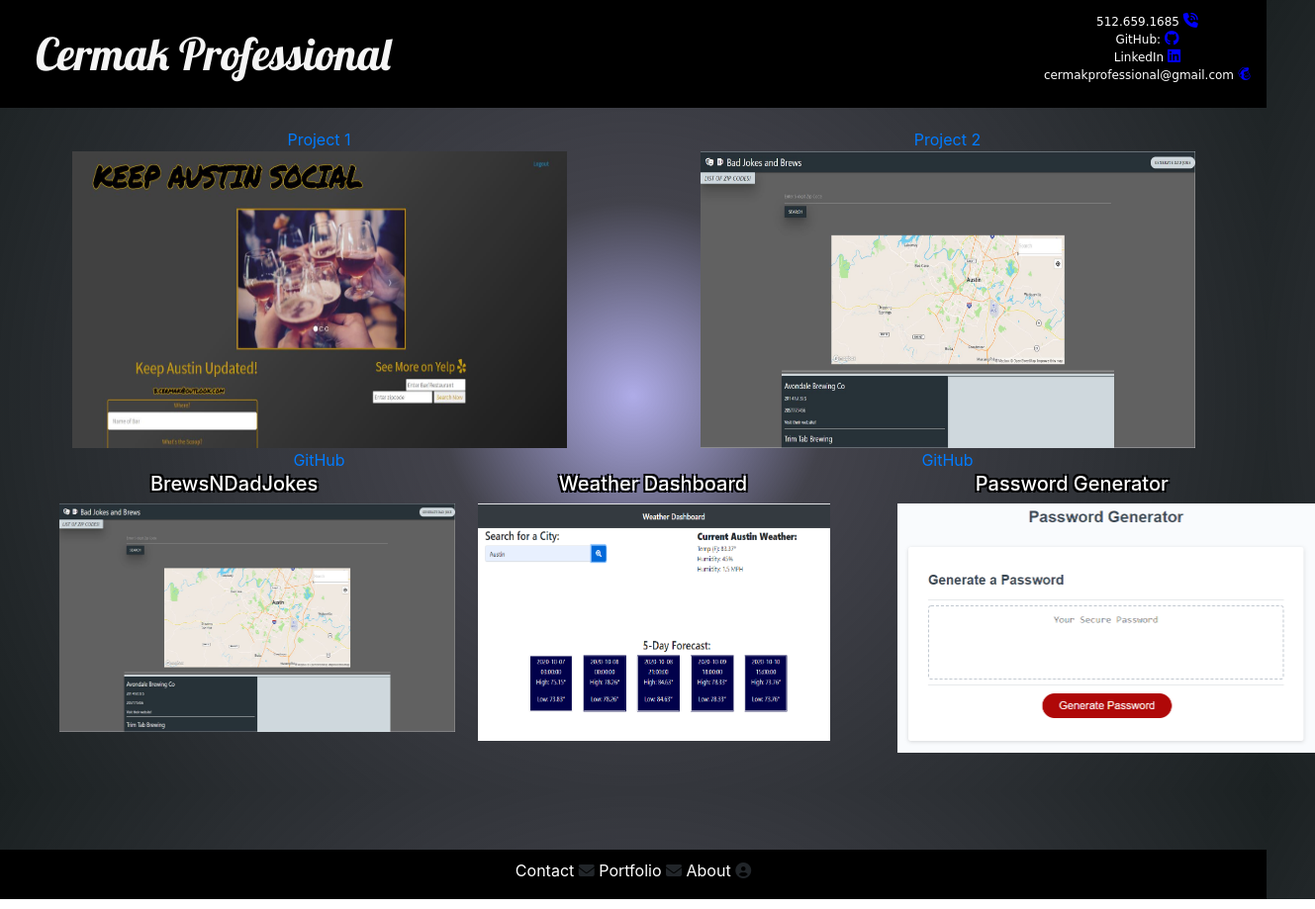
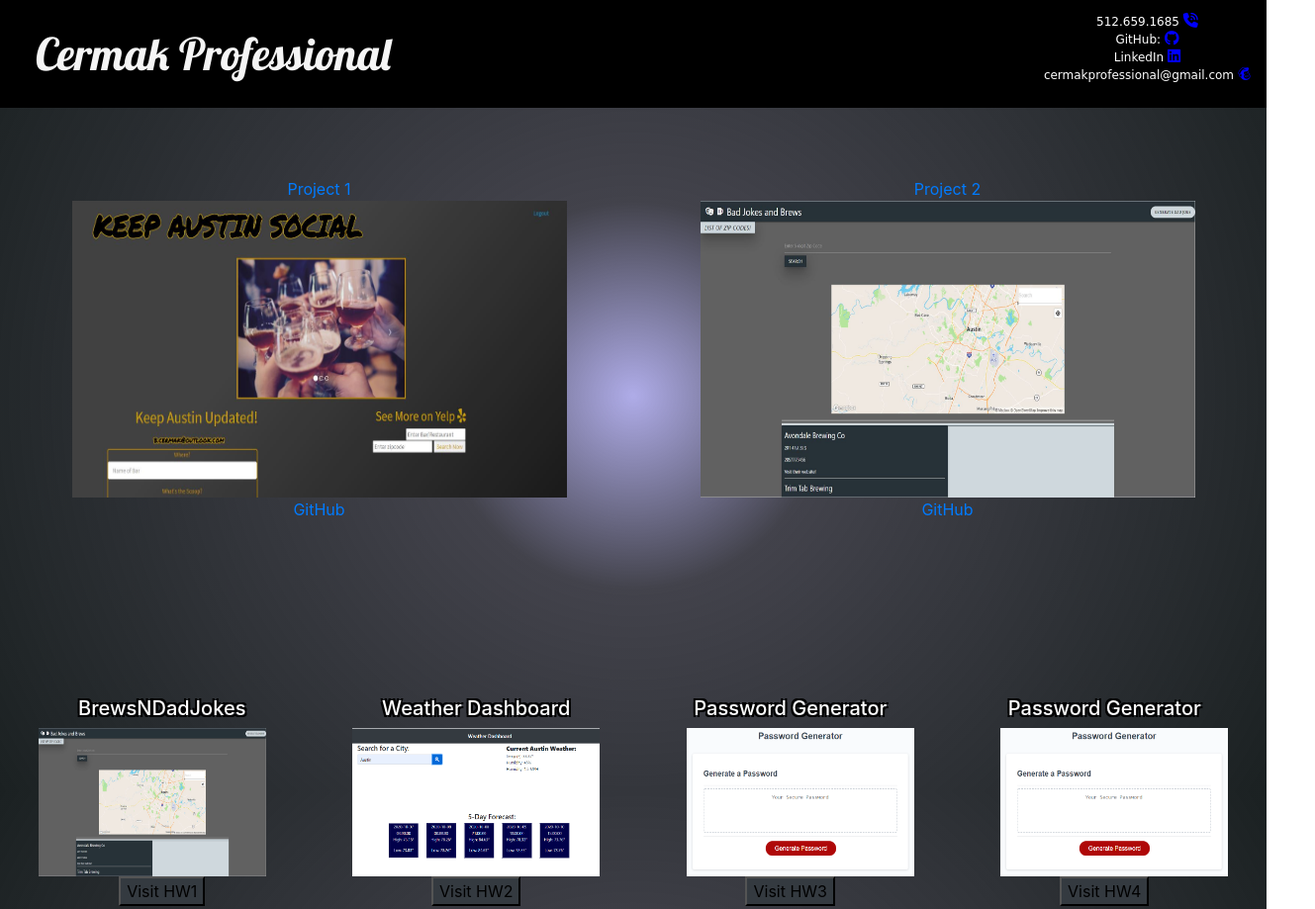
Before and after one commit to bcermak/Homework2, a website: page routes/public/portfolio.html in a window 1280 px wide. Shown: the top 919 px of the page at 99% size, 1329 px wide, since content can reach past the window. Drawn offline with nearby package versions, Linux system fonts and the light colour scheme.

Commit message:
continued development of portfolio - added new HW and buttons

```diff
--- a/css/style.css
+++ b/css/style.css
@@ -57,14 +57,7 @@ background-color: #343a40!important;
     padding-top: 10px;
     padding-bottom: 15px;
 }
-.portfolio {
-    font-weight: 600;
-    font-family: Verdana, Geneva, Tahoma, sans-serif;
-}
-.portfolio2 {
-    color: white;
 
-}
 .aboutMe {
     font-family: 'Barlow Condensed', sans-serif;
     color: white;
@@ -89,14 +82,9 @@ text-align: center;
     font-family: 'Goldman', cursive;
     text-shadow: -2px -2px 0 black, 2px -2px 0 black, -2px 2px 0 black, 2px 2px 0 black;
 }
-.projectA {
-
-}
-.projectB {
-
-}
-.projectC {
-
+.projects {
+    margin-top:50px;
+    margin-bottom: 50px;
 }
 
 .paragraph {
@@ -141,19 +129,6 @@ html, body {
     color: white;
 }
 
-.beers1 {
-    height: 230.5px;
-    width: 400px;
-}
-.weather1 {
-    height: 239.75px;
-    width: 355.25px;
-}
-
-.password1 {
-    height: 252px;
-    width: 422.5px;
-}
 .portfolio-header {
     margin-left: 20px;
     font-family: 'Lobster', cursive;
@@ -163,13 +138,14 @@ html, body {
 
 .resume {
     width: 100%;
-    height: 85%;
-    margin-right: 25%;
+    height: 90%;
+    padding-right: 30px;
 
 }
 
 .resumeBody {
     text-align: center;
+
 }
 
 .secondaryProject,
@@ -177,3 +153,16 @@ html, body {
 
     text-align: center;
 }
+.carousel {
+ margin: 0 auto;
+}
+
+.projectA,
+.projectB,
+.projectC,
+.projectD
+ {
+    text-align: center;
+    margin-top: 10%;
+    margin-bottom: 10%;
+}
--- /dev/null
+++ b/js/script.js
@@ -0,0 +1,5 @@
+let button = document.querySelector(".hwBtn1")
+
+button.addEventListener("click", function(){
+    console.log("FUCK")
+})
--- a/routes/public/portfolio.html
+++ b/routes/public/portfolio.html
@@ -10,6 +10,7 @@
     <link rel="stylesheet" href="https://cdn.jsdelivr.net/npm/bootstrap@4.5.3/dist/css/bootstrap.min.css" integrity="sha384-TX8t27EcRE3e/ihU7zmQxVncDAy5uIKz4rEkgIXeMed4M0jlfIDPvg6uqKI2xXr2" crossorigin="anonymous">
     <link rel="stylesheet" href="/css/style.css">
     <link href="https://fonts.googleapis.com/css2?family=Lobster&display=swap" rel="stylesheet">
+
 </head>
 
 <body>
@@ -28,7 +29,7 @@
 </nav>
 
 <div class="content">
-<div class="row">
+<div class="row projects">
   <div class="col-md-6 primaryProject">
     <a href = "https://enigmatic-brushlands-64346.herokuapp.com/"> Project 1 </a><br>
     <img src="/Assets/Images/primaryProject.JPG" style="height: 300px; width: 500px;"><br>
@@ -41,45 +42,47 @@
   </div>
 </div>
 
-<div class="row">
-  <div class="col-md-4">
-    <div class="projectA">
-      <ul class="project">
-        <div class="media-body">
-          <h5 class="projectTitle"><a class = "projectTitle" href= "https://bcermak.github.io/BrewsNDadJokes/"> BrewsNDadJokes </a></h5>
-        </div>
-        <img src="/Assets/brews_screenshot.JPG" alt="screenshot" class = "beers1">
-      </ul>
+
+<div class="row homeworks">
+  <div class="col-md-3 projectA">
+    <div class="media-body">
+      <h5 class="projectTitle"><a class = "projectTitle" href= "https://bcermak.github.io/BrewsNDadJokes/"> BrewsNDadJokes </a></h5>
     </div>
-
+    <img src="/Assets/brews_screenshot.JPG" alt="screenshot" style="height: 150px; width: 250px; padding-right: 20px;"><br>
+    <button class = "hwBtn1">Visit HW1</button>
   </div>
 
-  <div class="col-md-4">
-    <div class="projectB">
-      <ul class="projectB">
-        <div class="media-body">
-          <h5 class="projectTitle"><a class = "projectTitle" href= "https://bcermak.github.io/Weather-Dashboard/"> Weather Dashboard </a></h5>
-        </div>
-        <img src="/Assets/weather_screenshot.PNG" alt="screenshot" class = "weather1">
-      </ul>
+  <div class="col-md-3 projectB">
+    <div class="media-body">
+      <h5 class="projectTitle"><a class = "projectTitle" href= "https://bcermak.github.io/Weather-Dashboard/"> Weather Dashboard </a></h5>
     </div>
-
+    <img src="/Assets/weather_screenshot.PNG" alt="screenshot" style="height: 150px; width: 250px;"><br>
+    <button class = "hwBtn2">Visit HW2</button>
   </div>
 
-  <div class="col-md-4">
-    <div class="projectC">
-      <ul class="projectC">
-        <div class="media-body">
-          <h5 class="projectTitle"><a class = "projectTitle" href= "https://bcermak.github.io/PasswordGenerator/"> Password Generator </a></h5>
-        </div>
-        <img src="/Assets/03-javascript-homework-demo.png" class="password1" alt="soon">
-      </ul>
+  <div class="col-md-3 projectC">
+    <div class="media-body">
+      <h5 class="projectTitle"><a class = "projectTitle" href= "https://bcermak.github.io/PasswordGenerator/"> Password Generator </a></h5>
     </div>
+    <img src="/Assets/03-javascript-homework-demo.png"alt="soon" style="height: 150px; width: 250px; padding-left: 20px"><br>
+    <button class = "hwBtn3">Visit HW3</button>
+  </div>
+
+  <div class="col-md-3 projectD">
+    <div class="media-body">
+      <h5 class="projectTitle"><a class = "projectTitle" href= "https://bcermak.github.io/PasswordGenerator/"> Password Generator </a></h5>
+    </div>
+    <img src="/Assets/03-javascript-homework-demo.png"alt="soon" style="height: 150px; width: 250px; padding-left: 20px"><br>
+    <button class = "hwBtn4">Visit HW4</button>
   </div>
 
 </div>
 
+
+
+
 </div>
+
 
           <div class="myFooter">
             <a class = "footerLinks" href="contact.html"> Contact </a>
@@ -91,6 +94,8 @@
           </div>
 
 </body>
-
+<script src="/js/script.js"></script>
 <script src="https://kit.fontawesome.com/01a6ceb24f.js" crossorigin="anonymous"></script>
+<script src="https://cdnjs.cloudflare.com/ajax/libs/jquery/3.2.1/jquery.min.js"></script>
+<script src="https://cdn.jsdelivr.net/npm/bootstrap@4.5.3/dist/js/bootstrap.bundle.min.js" integrity="sha384-ho+j7jyWK8fNQe+A12Hb8AhRq26LrZ/JpcUGGOn+Y7RsweNrtN/tE3MoK7ZeZDyx" crossorigin="anonymous"></script>
 </html>
```
Also changed, not shown: routes/public/index.html (+4 -3 lines).
